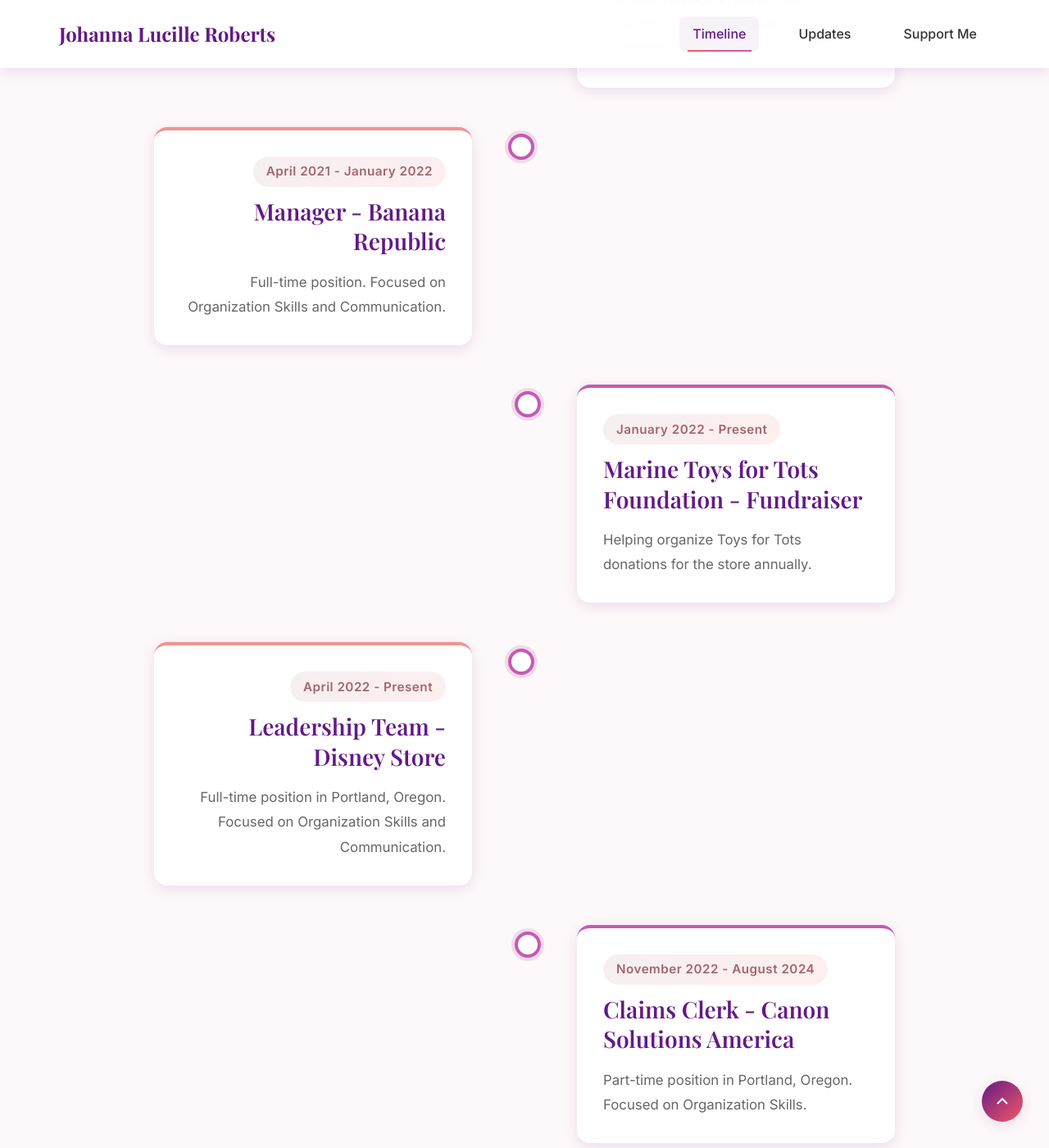
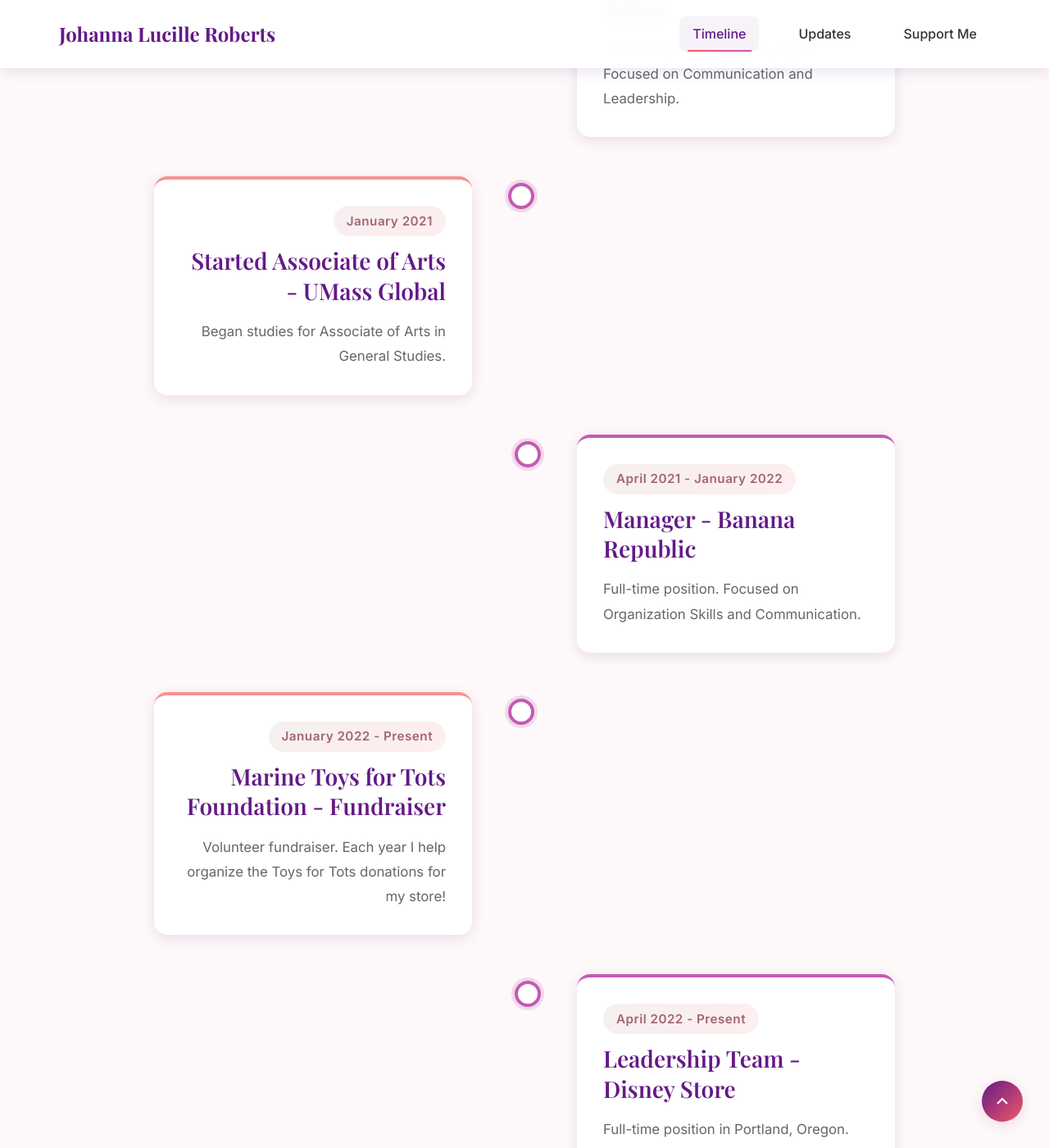
Before and after one commit to DevinTobiasColebrooke/devintobiascolebrooke.github.io, a Jekyll site: the page built from index.html, in a window 1280 px wide and 1400 px high, scrolled down 2170 px. Shown: the whole window at 82% size. Built offline with Jekyll 4.4.1, drawn with Linux system fonts in a browser that asks for light colours; some of the changed text lies outside the part shown.

Commit message:
Updated timeline

```diff
--- a/_data/timeline.yml
+++ b/_data/timeline.yml
@@ -1,7 +1,7 @@
 - title: "Evergreen (Volleyball Season)"
   date: "July 2018 - September 2018"
   image: "https://via.placeholder.com/150" # Replace with your image URL
-  description: "Played volleyball for Evergreen."
+  description: "Played volleyball for Evergreen. Did about a month & a half of school before dropping out."
 
 - title: "Leadership Team - Disney Store"
   date: "September 2018 - August 2020"
@@ -15,13 +15,17 @@
   date: "August 2020 - May 2021"
   description: "Full-time position in Boise, Idaho. Focused on Communication and Leadership."
 
+- title: "Started Associate of Arts - UMass Global"
+  date: "January 2021"
+  description: "Began studies for Associate of Arts in General Studies."
+
 - title: "Manager - Banana Republic"
   date: "April 2021 - January 2022"
   description: "Full-time position. Focused on Organization Skills and Communication."
 
 - title: "Marine Toys for Tots Foundation - Fundraiser"
   date: "January 2022 - Present"
-  description: "Helping organize Toys for Tots donations for the store annually."
+  description: "Volunteer fundraiser. Each year I help organize the Toys for Tots donations for my store!"
 
 - title: "Leadership Team - Disney Store"
   date: "April 2022 - Present"
@@ -35,6 +39,10 @@
   date: "June 2023 - Present"
   description: "Volunteering to provide veteran support."
 
+- title: "Started Bachelor of Business Leadership - UMass Global"
+  date: "April 2024"
+  description: "Began studies for Bachelor of Business Leadership."
+
 - title: "Disney Legacy Award"
   date: "September 3, 2025"
   description: "Received the prestigious Disney Legacy Award."
```
